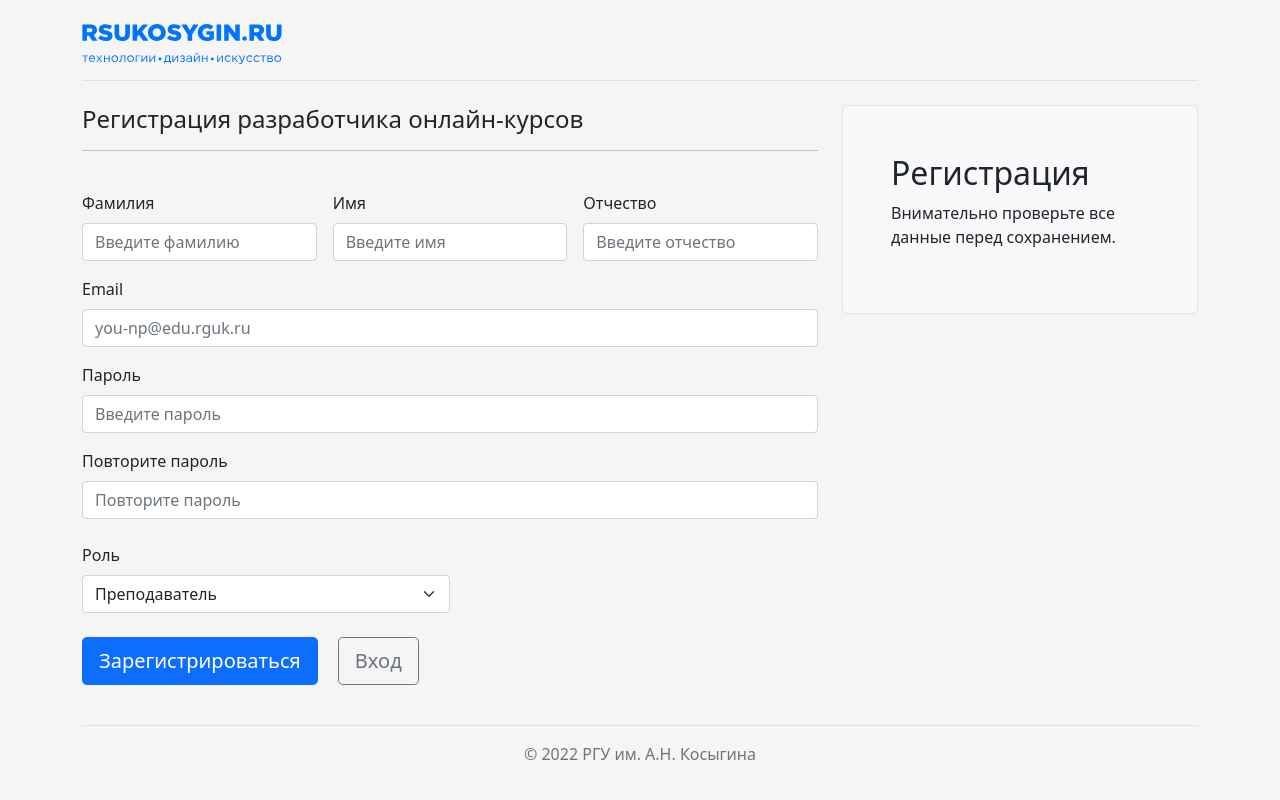
After one commit to EdViTeR/edu.rsukosygin.com, a PHP site: page /sign_up.php in a window 1280 px wide. The commit adds this page. Run offline with PHP 8.4, Linux system fonts and the light colour scheme.

Commit message:
first_work

```diff
--- a/index.php
+++ b/index.php
@@ -10,7 +10,7 @@
   <body class="body-signin">
     <main class="form-signin">
         <form action="auth.php" method="post">
-          <a href="https://rsukosygin.ru/"><img class="mb-5" src="images/rsu_logo.svg" alt="" width="70%"></a>
+          <a href="http://edu.rsukosygin.ru/"><img class="mb-5" src="images/rsu_logo.svg" alt="" width="70%"></a>
           <h1 class="h3 mb-3 fw-normal">Личный кабинет</h1>
 
           <div class="form-floating">
@@ -21,7 +21,8 @@
             <input type="password" name="password" class="form-control" id="floatingPassword" placeholder="Password" required>
             <label for="floatingPassword">Пароль</label>
           </div>
-          <button class="w-100 btn btn-lg btn-primary mt-2" type="submit">Войти</button>
+          <button class="w-100 btn btn-primary btn-lg mt-2 me-3" type="submit">Войти</button>
+          <a href="sign_up.php" class="w-100 btn btn-outline-secondary btn-lg mt-2" type="submit">Регистрация</a>
           <p class="mt-5 mb-3 text-muted">&copy; 2022 РГУ им. А.Н. Косыгина</p>
         </form>
       </main>
--- /dev/null
+++ b/sign_up.php
@@ -0,0 +1,118 @@
+<!doctype html>
+<html lang="ru">
+    <head>
+        <meta charset="utf-8">
+        <meta name="viewport" content="width=device-width, initial-scale=1">
+        <link href="https://cdn.jsdelivr.net/npm/bootstrap@5.1.3/dist/css/bootstrap.min.css" rel="stylesheet" integrity="sha384-1BmE4kWBq78iYhFldvKuhfTAU6auU8tT94WrHftjDbrCEXSU1oBoqyl2QvZ6jIW3" crossorigin="anonymous">
+        <title>Регистрация</title>
+        <link rel="stylesheet" href="../style.css">
+    </head>
+    <body class="body-home">
+
+        <!-- Шапка -->
+        <div class="container pt-4">
+            <header class="pb-3 mb-4 border-bottom">
+                <a href="check_teacher.php" class="d-flex align-items-center text-dark text-decoration-none">
+                    <img src="../images/rsu_logo.svg" alt="" width="200"></a>
+                </a>
+            </header>
+        </div>
+
+        <!-- Контент -->
+        <div class="container">
+            <div class="row">
+                <div class="col-lg-8">
+                    <!-- Преподаватели -->
+                    <h4 class="mb-3 ">Регистрация разработчика онлайн-курсов</h4>
+                    <hr><br>
+                    <form method="POST" action="save_user.php" enctype="multipart/form-data">
+                        <div class="row g-3">
+                            <div class="col-sm-4">
+                                <label for="firstName" class="form-label">Фамилия</label>
+                                <input type="text" class="form-control" id="firstName" name="firstName" placeholder="Введите фамилию" value="" required>
+                                <div class="invalid-feedback">
+                                    Valid first name is required.
+                                </div>
+                            </div>
+
+                            <div class="col-sm-4">
+                                <label for="lastName" class="form-label">Имя</label>
+                                <input type="text" class="form-control" id="name" name="name" placeholder="Введите имя" value="" required>
+                                <div class="invalid-feedback">
+                                    Valid last name is required.
+                                </div>
+                            </div>
+
+                            <div class="col-sm-4">
+                                <label for="lastName" class="form-label">Отчество</label>
+                                <input type="text" class="form-control" id="lastName" name="lastName" placeholder="Введите отчество" value="" required>
+                                <div class="invalid-feedback">
+                                    Valid last name is required.
+                                </div>
+                            </div>
+
+                            <div class="col-12">
+                                <label for="email" class="form-label">Email <span class="text-muted"></span></label>
+                                <input type="email" class="form-control" id="email" name="email" placeholder="you-np@edu.rguk.ru" required>
+                                <div class="invalid-feedback">
+                                    Please enter a valid email address for shipping updates.
+                                </div>
+                            </div>
+
+                            <div class="col-12">
+                                <label for="password" class="form-label">Пароль <span class="text-muted"></span></label>
+                                <input type="password" class="form-control" id="password" name="password" placeholder="Введите пароль" required>
+                                <div class="invalid-feedback">
+                                    Please enter a valid email address for shipping updates.
+                                </div>
+                            </div>
+                            <div class="col-sm-12">
+                                <label for="password" class="form-label">Повторите пароль <span class="text-muted"></span></label>
+                                <input type="password" class="form-control" id="password" name="repeat_password" placeholder="Повторите пароль" required>
+                                <div class="invalid-feedback">
+                                    Please enter a valid email address for shipping updates.
+                                </div>
+                            </div>
+                        </div>
+                        <br>
+                        <div class="col-sm-6">
+                            <label for="role" class="form-label">Роль</label>
+                            <select class="form-select" id="role" name="role" required>
+                                <!-- <option value="0">Выберите роль...</option> -->
+                                <option value="1">Преподаватель</option>
+                                <option value="4">Эксперт</option>
+                            </select>
+                            <div class="invalid-feedback">
+                                Please select a valid role.
+                            </div>
+                        </div>
+                        <!-- <p class="mt-4">Последние изменение: 21.01.2022 в 23:23</p> -->
+                        <button class="btn btn-primary btn-lg mt-4 me-3" type="submit">Зарегистрироваться</button>
+                        <a class="btn btn-outline-secondary btn-lg mt-4" href="index.php">Вход</a>
+                    </form>
+                </div>
+                <div class="col-lg-4">
+                    <div class="p-5 bg-light border rounded-3">
+                        <h2>Регистрация</h2>
+                        <p>Внимательно проверьте все данные перед сохранением.</p>
+                    </div>
+                </div>
+            </div>
+        </div>
+
+        <!-- Подвал -->
+        <div class="container">
+            <footer class="py-3 my-4">
+                <!-- <ul class="nav justify-content-center border-bottom pb-3 mb-3">
+                <li class="nav-item"><a href="#" class="nav-link px-2 text-muted">Home</a></li>
+                <li class="nav-item"><a href="#" class="nav-link px-2 text-muted">Features</a></li>
+                <li class="nav-item"><a href="#" class="nav-link px-2 text-muted">Pricing</a></li>
+                <li class="nav-item"><a href="#" class="nav-link px-2 text-muted">FAQs</a></li>
+                <li class="nav-item"><a href="#" class="nav-link px-2 text-muted">About</a></li>
+                </ul> -->
+                <p class="text-center text-muted border-top pt-3 ">&copy; 2022 РГУ им. А.Н. Косыгина</p>
+            </footer>
+        </div>
+
+    </body>
+</html>
--- a/style.css
+++ b/style.css
@@ -1,6 +1,25 @@
 html,
 body {
   height: 100%;
+  align-items: center;
+}
+
+.sign_up_button {
+    background-color: #f5f5f5;
+    color: #0074fc;
+}
+
+.sign_in_button {
+    background-color: #0074fc;
+}
+
+.sign_in_button:hover {
+    background-color: #f5f5f5;
+    color: #0074fc;
+}
+
+.repeat-password {
+    margin-top: -11px;
 }
 
 .body-signin {
```
Also changed, not shown: save_user.php (added, +10 -0 lines).
